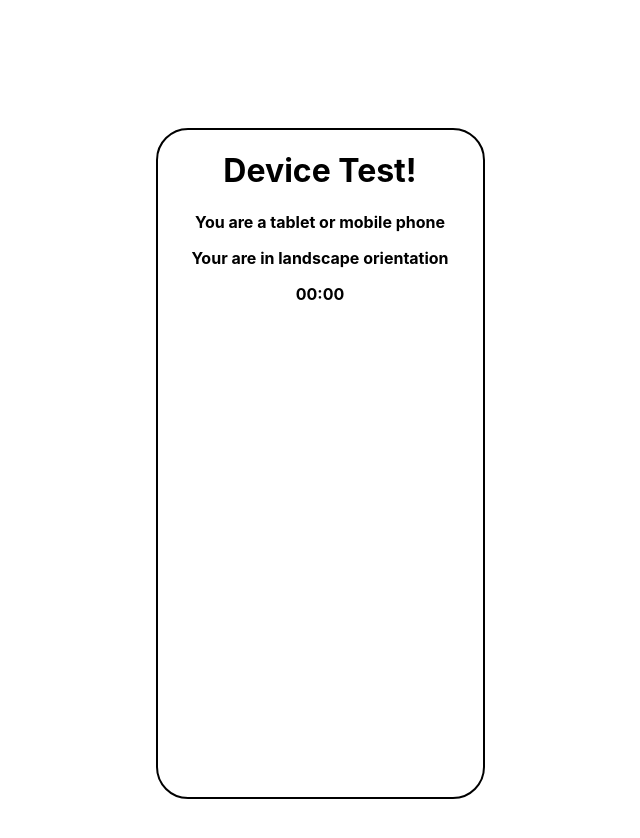
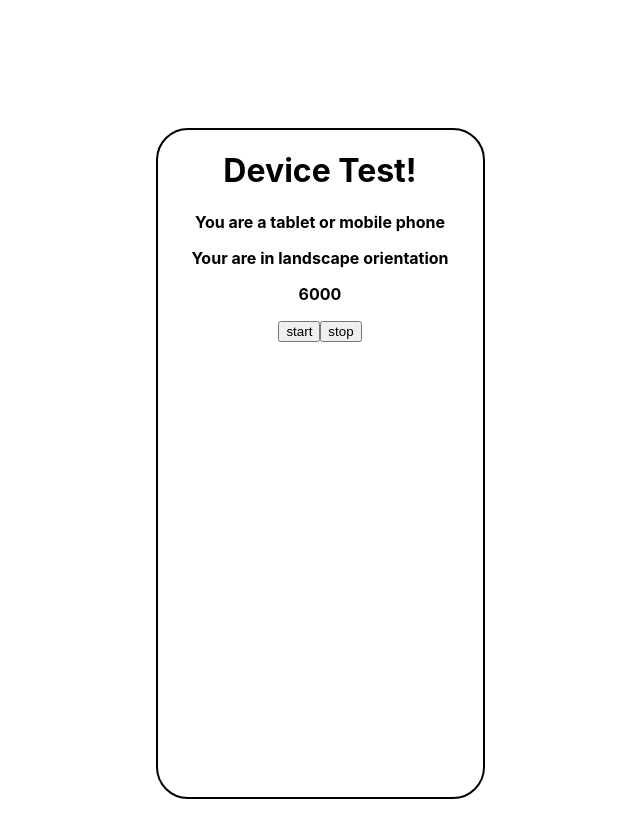
Before and after one commit to AndreyKonovalenko/timerweb, a React (Create React App) app: page / in a window 1280 px wide. Shown: the top 838 px of the page, without its empty margins (320-960 px from the left). Built offline with nearby package versions, Linux system fonts and the light colour scheme.

Commit message:
chore: working on basic timer logic'

```diff
--- a/src/components/Timer/Timer.js
+++ b/src/components/Timer/Timer.js
@@ -1,9 +1,55 @@
+import React, {useState, useEffect} from 'react';
+
+//   let dist = distance;
+//   return (dispatch) => {
+//     let id = setInterval(() => {
+//       if (dist > 0) {
+//         dist = dist - 100;
+//         // interval controller
+//         intervalController(dist, currentTimer, sounds);
+//         dispatch(setDistance(dist));
+//       }
+//     }, 100);
+//     dispatch(setTimerIdentifyingValue(id));
+//   };
+// };
+
 const Timer = () => {
+  const [distance, setDistance] = useState(6000);
+  const [timerId, setTimerId] = useState(null);
+
+  const onStartHandler = (distance) => {
+    let dist = distance;
+    let id = setInterval(() => {
+      if (dist > 0) {
+        dist = dist - 100;
+        setDistance(dist);
+      }
+    }, 100);
+    setTimerId(id);
+  };
+
+  const onStopHandler = (timerID) => {
+    clearInterval(timerId);
+    console.log('stop');
+  };
+
+  useEffect(() => {
+    console.log('timerId: ', timerId, 'time left: ', distance);
+    if (distance === 0) {
+      console.log('reset Timer');
+      clearInterval(timerId);
+      setDistance(6000);
+    }
+  }, [distance, timerId]);
+
   return (
     <div>
-      <p>00:00</p>
+      <p>{distance}</p>
+      <button onClick={() => onStartHandler(distance)}>start</button>
+      <button onClick={() => onStopHandler(timerId)}>stop</button>
     </div>
   );
-}
+};
 
 export default Timer;
```
